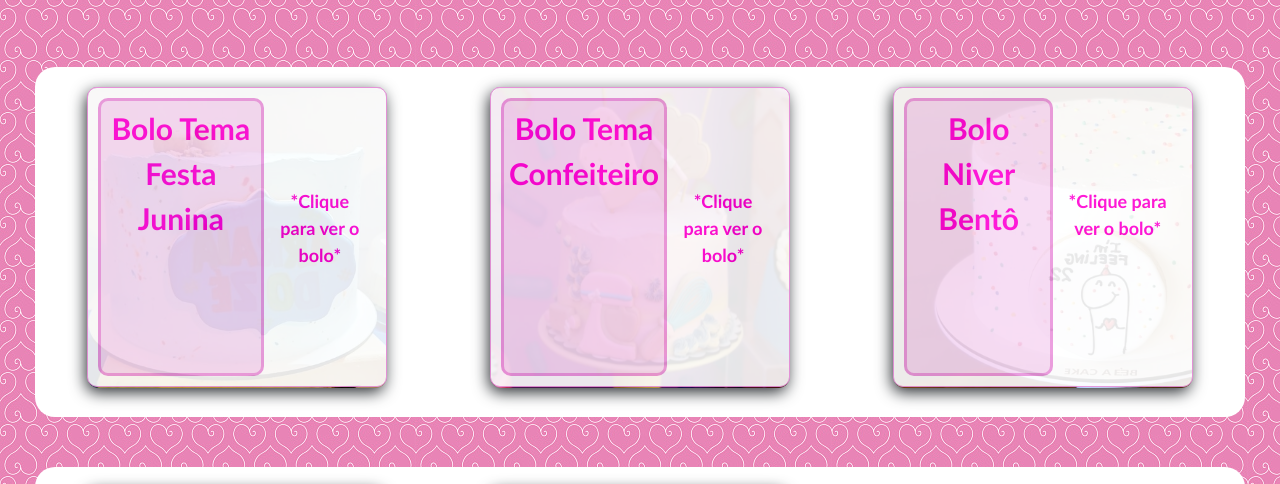
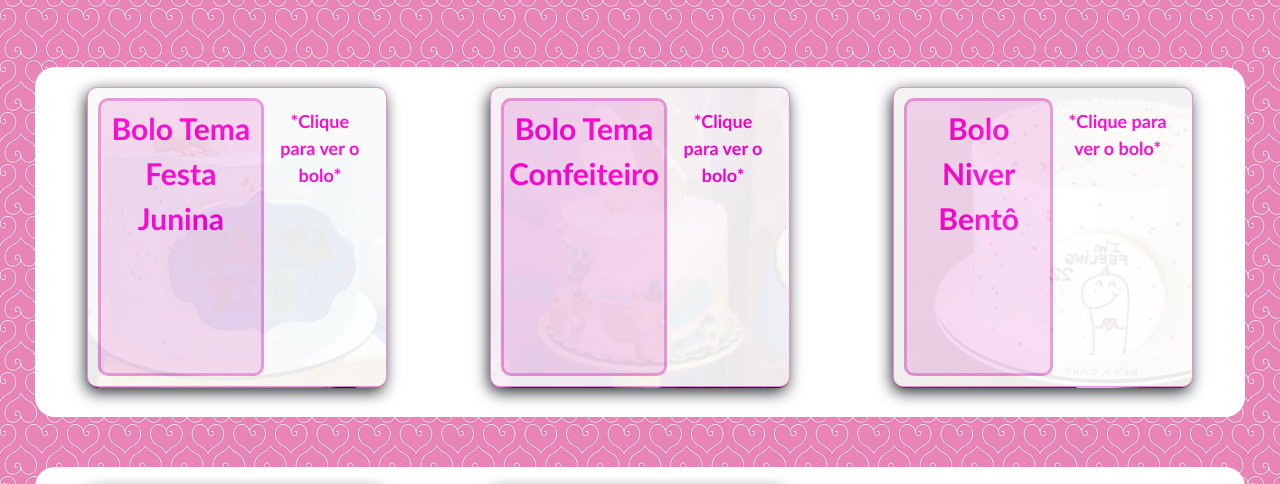
Before and after one commit to joaosebbe/AhQueEncanto, a plain HTML site: page bolos.html in a window 1280 px wide. Shown: the part 133-617 px from the top of the page. Drawn offline with nearby package versions, Linux system fonts and the light colour scheme.

Commit message:
Atualizando estilos

```diff
--- a/css/estilo.css
+++ b/css/estilo.css
@@ -95,7 +95,7 @@ img{
 .back-face{
 	background-color: white;
 	backface-visibility: hidden;
-	opacity: 0.9;
+	opacity: 0.92;
 }
 
 .imgcard.flip{
@@ -116,8 +116,6 @@ img{
 	font-size: 18px;
 	font-weight: bold;
 	margin: 0 auto;
-	text-align: center;
-	margin-top: 80px;
 }
 .legendasbolos span{
 	background-color: rgba(235, 150, 221, 0.349);
```
